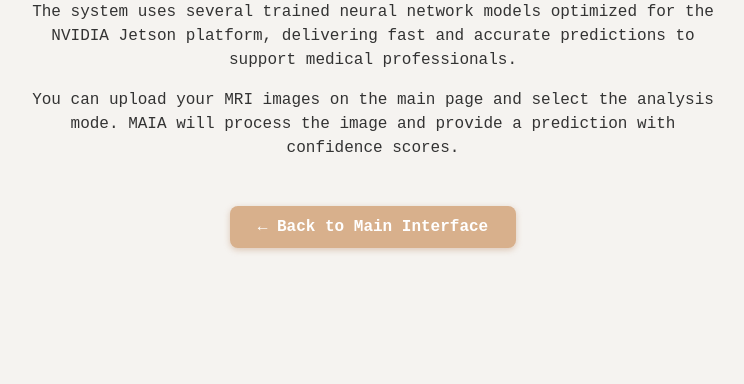
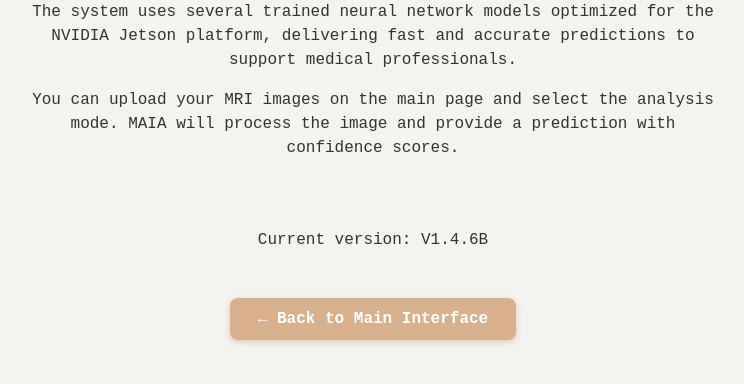
Before and after one commit to oliverbarnet/MAIA, a Flask app: page /info in a window 1280 px wide. Shown: the part 240-624 px from the top of the page, without its empty margins (267-1011 px from the left). Run offline with Flask 3, Linux system fonts and the light colour scheme.

Commit message:
1.4.6Bb
Added current version text in info.html

```diff
--- a/maia1.4.6b/templates/info.html
+++ b/maia1.4.6b/templates/info.html
@@ -109,7 +109,8 @@
 <p>The system uses several trained neural network models optimized for the NVIDIA Jetson platform, delivering fast and accurate predictions to support medical professionals.</p>
 
 <p>You can upload your MRI images on the main page and select the analysis mode. MAIA will process the image and provide a prediction with confidence scores.</p>
-
+<br><br>
+<p>Current version: V1.4.6B</p>
 <a href="/" class="info-link">← Back to Main Interface</a>
 
 </body>
```
